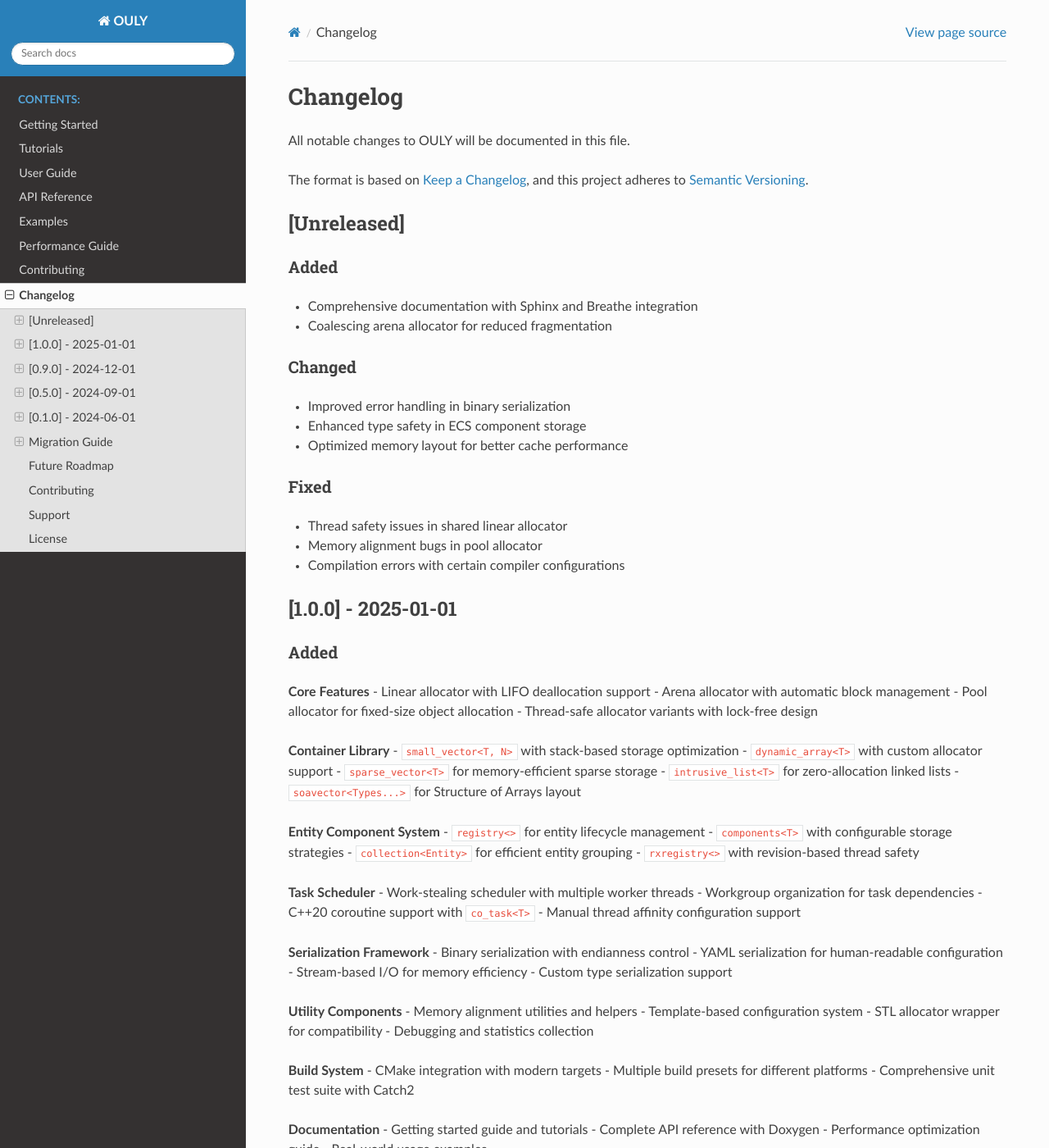
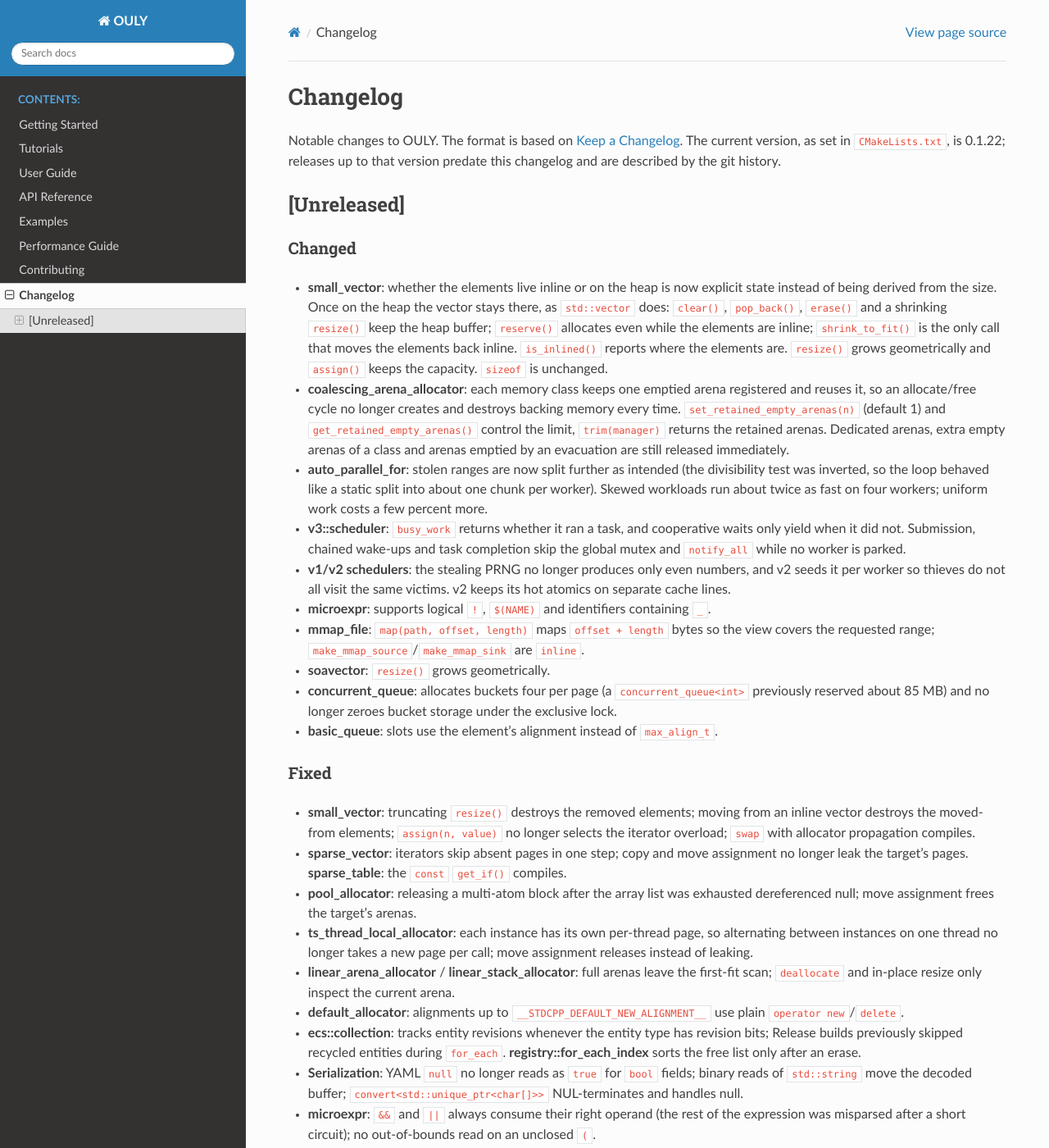
Before and after one commit to obhi-d/ouly, a Sphinx documentation site: the page built from docs/source/changelog.rst, in a window 1280 px wide and 1400 px high. Shown: the whole window at 82% size. Built offline with Sphinx 7.4.7 and the Read the Docs theme 3.1.0, drawn with Linux system fonts in a browser that asks for light colours; formulas are drawn with MathJax 3; some of the changed text lies outside the part shown.

Commit message:
changelog: record this branch's changes under Unreleased; drop invented history
The changelog described releases 1.0.0 (2025-01-01), 0.9.0, 0.5.0 and
0.1.0 with features, a migration guide and a roadmap that do not match
the project (CMakeLists.txt is at 0.1.22). Replace them with a note that
earlier releases are described by the git history, and fill [Unreleased]
with the behaviour changes and fixes on this branch: small_vector's
explicit storage mode, retained empty arenas and trim() in
coalescing_arena_allocator, adaptive auto_parallel_for splitting,
v3 busy_work() returning bool, microexpr '!'/$(NAME)/'_', the mmap range
fix, and the container, allocator, ECS, serializer and utility fixes.
The version is not bumped.

Co-Authored-By: Claude Opus 5.5 <noreply@anthropic.com>
Claude-Session: https://claude.ai/code/session_01ThfetQjRRD88fvWb9vKsJe

```diff
--- a/docs/source/changelog.rst
+++ b/docs/source/changelog.rst
@@ -1,225 +1,79 @@
 Changelog
 =========
 
-All notable changes to OULY will be documented in this file.
-
-The format is based on `Keep a Changelog <https://keepachangelog.com/en/1.0.0/>`_,
-and this project adheres to `Semantic Versioning <https://semver.org/spec/v2.0.0.html>`_.
+Notable changes to OULY. The format is based on
+`Keep a Changelog <https://keepachangelog.com/en/1.0.0/>`_. The current version, as set in
+``CMakeLists.txt``, is 0.1.22; releases up to that version predate this changelog and are described
+by the git history.
 
 [Unreleased]
 ------------
 
-Added
-~~~~~
-- Comprehensive documentation with Sphinx and Breathe integration
-- Coalescing arena allocator for reduced fragmentation
-
 Changed
 ~~~~~~~
-- Improved error handling in binary serialization
-- Enhanced type safety in ECS component storage
-- Optimized memory layout for better cache performance
+
+- **small_vector**: whether the elements live inline or on the heap is now explicit state instead
+  of being derived from the size. Once on the heap the vector stays there, as ``std::vector`` does:
+  ``clear()``, ``pop_back()``, ``erase()`` and a shrinking ``resize()`` keep the heap buffer;
+  ``reserve()`` allocates even while the elements are inline; ``shrink_to_fit()`` is the only call
+  that moves the elements back inline. ``is_inlined()`` reports where the elements are. ``resize()``
+  grows geometrically and ``assign()`` keeps the capacity. ``sizeof`` is unchanged.
+- **coalescing_arena_allocator**: each memory class keeps one emptied arena registered and reuses
+  it, so an allocate/free cycle no longer creates and destroys backing memory every time.
+  ``set_retained_empty_arenas(n)`` (default 1) and ``get_retained_empty_arenas()`` control the
+  limit, ``trim(manager)`` returns the retained arenas. Dedicated arenas, extra empty arenas of a
+  class and arenas emptied by an evacuation are still released immediately.
+- **auto_parallel_for**: stolen ranges are now split further as intended (the divisibility test was
+  inverted, so the loop behaved like a static split into about one chunk per worker). Skewed
+  workloads run about twice as fast on four workers; uniform work costs a few percent more.
+- **v3::scheduler**: ``busy_work`` returns whether it ran a task, and cooperative waits only yield
+  when it did not. Submission, chained wake-ups and task completion skip the global mutex and
+  ``notify_all`` while no worker is parked.
+- **v1/v2 schedulers**: the stealing PRNG no longer produces only even numbers, and v2 seeds it per
+  worker so thieves do not all visit the same victims. v2 keeps its hot atomics on separate cache
+  lines.
+- **microexpr**: supports logical ``!``, ``$(NAME)`` and identifiers containing ``_``.
+- **mmap_file**: ``map(path, offset, length)`` maps ``offset + length`` bytes so the view covers the
+  requested range; ``make_mmap_source``/``make_mmap_sink`` are ``inline``.
+- **soavector**: ``resize()`` grows geometrically.
+- **concurrent_queue**: allocates buckets four per page (a ``concurrent_queue<int>`` previously
+  reserved about 85 MB) and no longer zeroes bucket storage under the exclusive lock.
+- **basic_queue**: slots use the element's alignment instead of ``max_align_t``.
 
 Fixed
 ~~~~~
-- Thread safety issues in shared linear allocator
-- Memory alignment bugs in pool allocator
-- Compilation errors with certain compiler configurations
 
-[1.0.0] - 2025-01-01
---------------------
+- **small_vector**: truncating ``resize()`` destroys the removed elements; moving from an inline
+  vector destroys the moved-from elements; ``assign(n, value)`` no longer selects the iterator
+  overload; ``swap`` with allocator propagation compiles.
+- **sparse_vector**: iterators skip absent pages in one step; copy and move assignment no longer
+  leak the target's pages. **sparse_table**: the ``const`` ``get_if()`` compiles.
+- **pool_allocator**: releasing a multi-atom block after the array list was exhausted dereferenced
+  null; move assignment frees the target's arenas.
+- **ts_thread_local_allocator**: each instance has its own per-thread page, so alternating between
+  instances on one thread no longer takes a new page per call; move assignment releases instead of
+  leaking.
+- **linear_arena_allocator** / **linear_stack_allocator**: full arenas leave the first-fit scan;
+  ``deallocate`` and in-place resize only inspect the current arena.
+- **default_allocator**: alignments up to ``__STDCPP_DEFAULT_NEW_ALIGNMENT__`` use plain
+  ``operator new``/``delete``.
+- **ecs::collection**: tracks entity revisions whenever the entity type has revision bits; Release
+  builds previously skipped recycled entities during ``for_each``. **registry::for_each_index**
+  sorts the free list only after an erase.
+- **Serialization**: YAML ``null`` no longer reads as ``true`` for ``bool`` fields; binary reads of
+  ``std::string`` move the decoded buffer; ``convert<std::unique_ptr<char[]>>`` NUL-terminates and
+  handles null.
+- **microexpr**: ``&&`` and ``||`` always consume their right operand (the rest of the expression
+  was misparsed after a short circuit); no out-of-bounds read on an unclosed ``(``.
+- **Utilities**: ``trim_leading``/``trim_trailing``/``trim_view`` return an empty view for
+  all-whitespace input; ``is_number`` rejects ``"-"``; ``program_args::as<T>`` works for types
+  other than ``bool``.
+- Release (``-DNDEBUG``), ``-pedantic`` and clang-tidy build failures.
 
-Added
-~~~~~
+Documentation
+~~~~~~~~~~~~~
 
-**Core Features**
-- Linear allocator with LIFO deallocation support
-- Arena allocator with automatic block management
-- Pool allocator for fixed-size object allocation
-- Thread-safe allocator variants with lock-free design
-
-**Container Library**
-- ``small_vector<T, N>`` with stack-based storage optimization
-- ``dynamic_array<T>`` with custom allocator support
-- ``sparse_vector<T>`` for memory-efficient sparse storage
-- ``intrusive_list<T>`` for zero-allocation linked lists
-- ``soavector<Types...>`` for Structure of Arrays layout
-
-**Entity Component System**
-- ``registry<>`` for entity lifecycle management
-- ``components<T>`` with configurable storage strategies
-- ``collection<Entity>`` for efficient entity grouping
-- ``rxregistry<>`` with revision-based thread safety
-
-**Task Scheduler**
-- Work-stealing scheduler with multiple worker threads
-- Workgroup organization for task dependencies
-- C++20 coroutine support with ``co_task<T>``
-- Manual thread affinity configuration support
-
-**Serialization Framework**
-- Binary serialization with endianness control
-- YAML serialization for human-readable configuration
-- Stream-based I/O for memory efficiency
-- Custom type serialization support
-
-**Utility Components**
-- Memory alignment utilities and helpers
-- Template-based configuration system
-- STL allocator wrapper for compatibility
-- Debugging and statistics collection
-
-**Build System**
-- CMake integration with modern targets
-- Multiple build presets for different platforms
-- Comprehensive unit test suite with Catch2
-
-**Documentation**
-- Getting started guide and tutorials
-- Complete API reference with Doxygen
-- Performance optimization guide
-- Real-world usage examples
-
-Platform Support
-~~~~~~~~~~~~~~~~~
-- Linux (GCC 10+, Clang 12+)
-- macOS (Apple Clang 13+, Intel/ARM)
-- Windows (MSVC 2019+)
-- C++20 standard compliance
-
-Performance Characteristics
-~~~~~~~~~~~~~~~~~~~~~~~~~~~
-- Zero-cost abstractions through template specialization
-- Lock-free algorithms for multi-threaded performance
-- Cache-friendly memory layouts and access patterns
-- SIMD optimization opportunities with SoA containers
-
-Changed
-~~~~~~~
-- Initial stable release
-- API design finalized for v1.x compatibility
-
-Security
-~~~~~~~~
-- Memory safety through RAII and automatic lifetime management
-- Bounds checking in debug builds
-- Thread safety guarantees documented for all components
-
-[0.9.0] - 2024-12-01
---------------------
-
-Added
-~~~~~
-- Beta release with core allocator functionality
-- Basic container implementations
-- Initial ECS framework
-- Preliminary task scheduler
-
-[0.5.0] - 2024-09-01
---------------------
-
-Added
-~~~~~
-- Alpha release with experimental allocators
-- Proof-of-concept implementations
-
-[0.1.0] - 2024-06-01
---------------------
-
-Added
-~~~~~
-- Project initialization
-- Basic project structure
-- Initial CMake configuration
-- Foundational header-only library design
-
-Migration Guide
----------------
-
-Upgrading from 0.x to 1.0
-~~~~~~~~~~~~~~~~~~~~~~~~~~
-
-**Breaking Changes**
-- Allocator interface standardization
-- ECS component storage configuration changes
-- Scheduler API refinements
-
-**Code Migration**
-
-Old (0.x):
-
-.. code-block:: cpp
-
-   // Old allocator interface
-   auto allocator = ouly::make_linear_allocator(1024);
-   void* ptr = allocator->allocate(256);
-
-New (1.0):
-
-.. code-block:: cpp
-
-   // New standardized interface
-   ouly::linear_allocator<> allocator(1024);
-   void* ptr = allocator.allocate(256);
-
-**ECS Configuration**
-
-Old (0.x):
-
-.. code-block:: cpp
-
-   // Old configuration
-   ouly::ecs::components<Position, ouly::ecs::sparse_storage> positions;
-
-New (1.0):
-
-.. code-block:: cpp
-
-   // New configuration system
-   using SparseConfig = ouly::cfg::use_sparse<>;
-   ouly::ecs::components<Position, ouly::ecs::entity<>, SparseConfig> positions;
-
-Future Roadmap
---------------
-
-**Planned for 1.1.0**
-- Additional allocator strategies (buddy, slab)
-- Enhanced SIMD optimization support
-- Improved debugging and profiling tools
-- Additional serialization formats (JSON, MessagePack)
-
-**Planned for 1.2.0**
-- GPU memory allocator support
-- Distributed computing extensions
-- Advanced ECS queries and filters
-- Real-time garbage collection options
-
-**Planned for 2.0.0**
-- Modern C++ features adoption (modules, concepts)
-- Breaking API improvements based on user feedback
-- Platform-specific optimizations
-- Enterprise features and support
-
-Contributing
-------------
-
-We welcome contributions! Please see our `Contributing Guide <contributing.html>`_ for details on:
-
-- Code style and standards
-- Pull request process
-- Testing requirements
-- Documentation guidelines
-
-Support
--------
-
-For support and questions:
-
-- GitHub Issues: Bug reports and feature requests
-- GitHub Discussions: General questions and community support
-- Documentation: Comprehensive guides and API reference
-
-License
--------
-
-OULY is released under the MIT License. See LICENSE file for details.
+- The README is a short overview with one compiled example per module.
+- The tutorials were rewritten against the current API, a utilities and DSL tutorial was added,
+  and the user guide, examples, performance and API reference pages now only reference content
+  that exists. Doxygen expands ``OULY_API`` so exported functions appear in the API reference.
```
